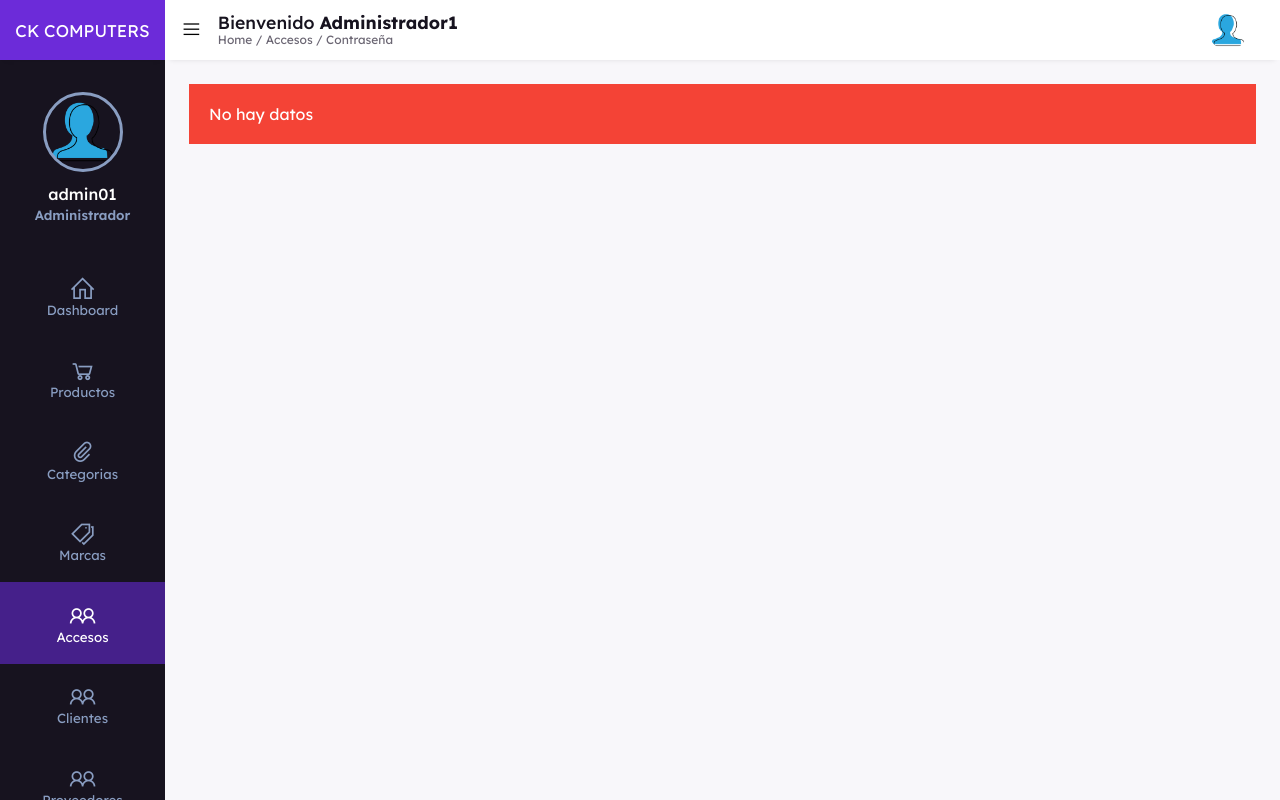
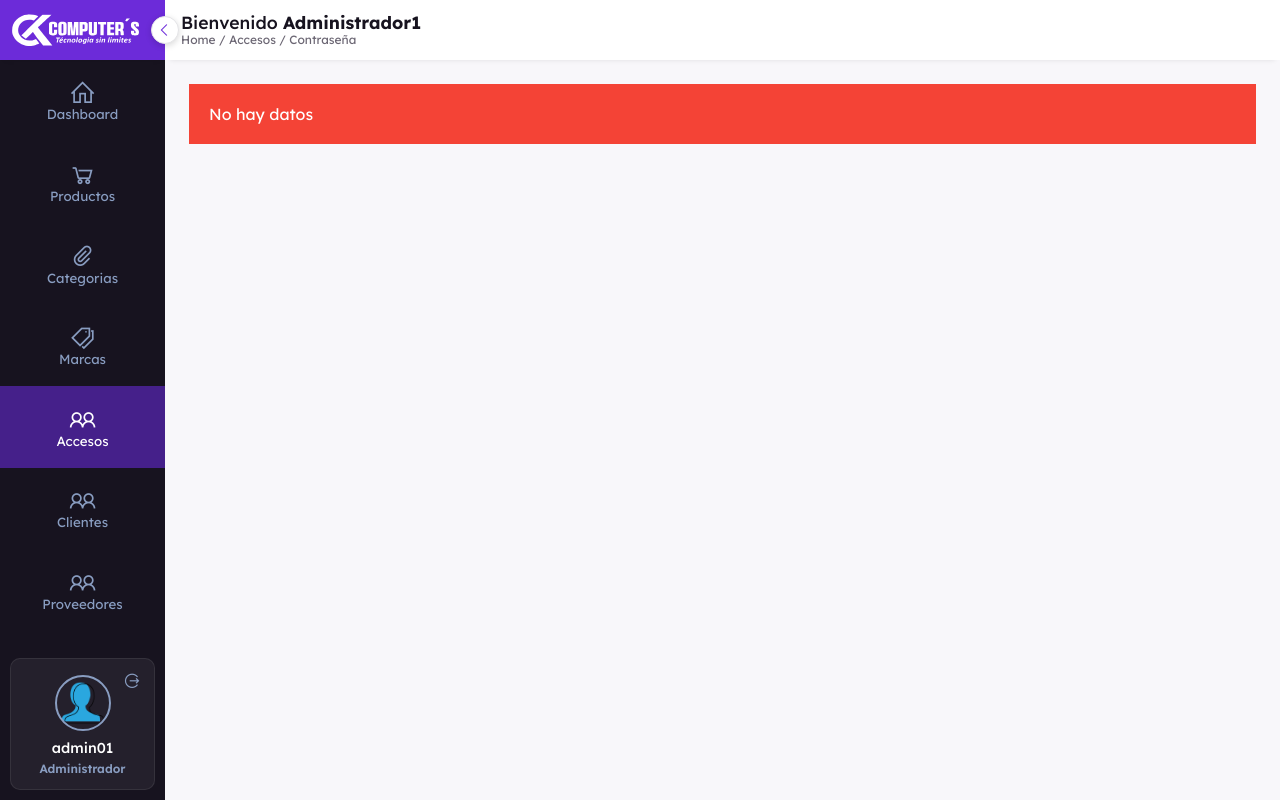
Before and after one commit to brandoncava/proyecto-titulacion, a PHP site: page /ckcomputers_system/frontend/accesos/cambiar.php in a window 1280 px wide. Run offline with PHP 8.4, Linux system fonts and the light colour scheme; a user stored in the database is signed in; data comes from the database, SQL or seed files in the repository.

Commit message:
Rediseña el menu lateral: boton redondo para plegar, perfil abajo y logo en SVG
- Boton redondo con flecha en el borde del menu (el icono de menu queda solo en celular)
- Tarjeta del usuario al pie del menu con el boton de cerrar sesion
- Logo y favicon vectorizados a SVG: 380 KB de imagenes pasan a 15 KB

```diff
--- a/backend/css/admin.css
+++ b/backend/css/admin.css
@@ -144,13 +144,6 @@
     width: 60px;
 }
 
-#menu-toggle:checked ~ .sidebar .side-header h3 {
-    width: 30px;
-    height: 30px;
-    font-size: 0;
-    background: url('../img/ck.ico') center center / contain no-repeat;
-}
-
 #menu-toggle:checked ~ .main-content {
     margin-left: 60px;
     width: calc(100% - 60px);
@@ -1437,3 +1430,203 @@ header {
         transition: none;
     }
 }
+
+/* boton redondo en el borde del menu (escritorio); la flecha gira al plegar */
+.boton-plegar {
+    position: fixed;
+    top: 16px;
+    left: 151px;
+    z-index: 120;
+    width: 28px;
+    height: 28px;
+    border-radius: 50%;
+    background: #fff;
+    border: 1px solid #e4e4e7;
+    box-shadow: 0 2px 6px rgb(0 0 0 / 15%);
+    display: flex;
+    align-items: center;
+    justify-content: center;
+    cursor: pointer;
+    color: var(--main-color);
+    transition: left 300ms ease, background 150ms, color 150ms;
+}
+.boton-plegar span {
+    font-size: 1rem;
+    transition: transform 300ms ease;
+}
+.boton-plegar:hover {
+    background: var(--main-color);
+    color: #fff;
+}
+#menu-toggle:checked ~ .boton-plegar {
+    left: 46px;
+}
+#menu-toggle:checked ~ .boton-plegar span {
+    transform: rotate(180deg);
+}
+.menu-movil {
+    display: none;
+}
+@media only screen and (max-width: 768px) {
+    .boton-plegar { display: none; }
+    .menu-movil { display: block; }
+}
+@media (prefers-reduced-motion: reduce) {
+    .boton-plegar, .boton-plegar span { transition: none; }
+}
+
+/* -----------------------------TARJETA DEL USUARIO AL PIE DEL MENU--------------------------*/
+/* el menu ocupa el alto disponible (con su propio scroll) y la tarjeta queda fija abajo */
+.side-content {
+    display: flex;
+    flex-direction: column;
+    overflow: hidden;
+}
+.side-menu {
+    flex: 1;
+    min-height: 0;
+    overflow-y: auto;
+    overflow-x: hidden;
+}
+.side-menu::-webkit-scrollbar { width: 5px; }
+.side-menu::-webkit-scrollbar-thumb { background: #4a4458; border-radius: 10px; }
+.perfil {
+    position: relative;
+    margin: 10px;
+    padding: 16px 10px 12px;
+    border-radius: 10px;
+    background: rgba(255, 255, 255, .06);
+    border: 1px solid rgba(255, 255, 255, .08);
+    text-align: center;
+    transition: margin 300ms ease, padding 300ms ease;
+}
+.perfil-foto {
+    width: 56px;
+    height: 56px;
+    margin: 0 auto 8px;
+    border: 2px solid #899DC1;
+    transition: width 300ms ease, height 300ms ease, margin 300ms ease;
+}
+.perfil-datos {
+    max-height: 60px;
+    overflow: hidden;
+    transition: max-height 300ms ease, opacity 200ms ease;
+}
+.perfil-datos h4 {
+    color: #fff;
+    font-weight: 500;
+    font-size: .9rem;
+    white-space: nowrap;
+    overflow: hidden;
+    text-overflow: ellipsis;
+}
+.perfil-datos small {
+    color: #899DC1;
+    font-weight: 600;
+    font-size: .75rem;
+}
+.perfil-salir {
+    position: absolute;
+    top: 8px;
+    right: 8px;
+    width: 28px;
+    height: 28px;
+    border-radius: 6px;
+    display: flex;
+    align-items: center;
+    justify-content: center;
+    color: #899DC1;
+    font-size: 1.2rem;
+    transition: background 150ms, color 150ms;
+}
+.perfil-salir:hover {
+    background: #B42318;
+    color: #fff;
+}
+/* menu plegado: solo la foto y debajo el boton de salir */
+#menu-toggle:checked ~ .sidebar .perfil {
+    margin: 6px;
+    padding: 8px 0;
+}
+#menu-toggle:checked ~ .sidebar .perfil-foto {
+    width: 34px;
+    height: 34px;
+    margin-bottom: 4px;
+}
+#menu-toggle:checked ~ .sidebar .perfil-datos {
+    max-height: 0;
+    opacity: 0;
+}
+#menu-toggle:checked ~ .sidebar .perfil-salir {
+    position: static;
+    margin: 0 auto;
+}
+@media only screen and (max-width: 768px) {
+    #menu-toggle:checked ~ .sidebar .perfil { margin: 10px; padding: 16px 10px 12px; }
+    #menu-toggle:checked ~ .sidebar .perfil-foto { width: 56px; height: 56px; margin-bottom: 8px; }
+    #menu-toggle:checked ~ .sidebar .perfil-datos { max-height: 60px; opacity: 1; }
+    #menu-toggle:checked ~ .sidebar .perfil-salir { position: absolute; }
+}
+@media (prefers-reduced-motion: reduce) {
+    .perfil, .perfil-foto, .perfil-datos { transition: none; }
+}
+
+/* -----------------------------LOGO DEL MENU--------------------------*/
+/* cklogo.svg es morado con fondo transparente: con el filtro se dibuja en blanco
+   sobre la franja morada. Plegado se ve solo el simbolo "CK" (la parte izquierda del logo) */
+.side-header h3.logo {
+    position: relative;
+    width: 100%;
+    height: 36px;
+    font-size: 0;
+    background: none;
+}
+.logo-completo, .logo-icono {
+    position: absolute;
+    top: 50%;
+    transform: translateY(-50%);
+    filter: brightness(0) invert(1);
+    transition: opacity 250ms ease;
+}
+.logo-completo {
+    left: 0;
+    width: 100%;
+    max-height: 36px;
+    object-fit: contain;
+}
+/* el simbolo queda a la izquierda para no tocar el boton redondo de plegar */
+.logo-icono {
+    left: 5px;
+    width: 31px;
+    height: 26px;
+    background: url('../img/ck-icono.svg') left center / contain no-repeat;
+    opacity: 0;
+}
+.side-header {
+    padding: 0 26px 0 12px;   /* aire para el boton redondo */
+}
+#menu-toggle:checked ~ .sidebar .side-header {
+    padding: 0 6px;
+}
+#menu-toggle:checked ~ .sidebar .side-header h3.logo {
+    width: 100%;
+    height: 36px;
+    background: none;
+}
+#menu-toggle:checked ~ .sidebar .logo-completo { opacity: 0; }
+#menu-toggle:checked ~ .sidebar .logo-icono { opacity: 1; }
+@media only screen and (max-width: 768px) {
+    #menu-toggle:checked ~ .sidebar .logo-completo { opacity: 1; }
+    #menu-toggle:checked ~ .sidebar .logo-icono { opacity: 0; }
+}
+
+/* tarjeta plegada: la foto arriba y el boton de salir debajo */
+#menu-toggle:checked ~ .sidebar .perfil {
+    display: flex;
+    flex-direction: column;
+    align-items: center;
+}
+#menu-toggle:checked ~ .sidebar .perfil-salir { order: 2; }
+@media only screen and (max-width: 768px) {
+    #menu-toggle:checked ~ .sidebar .perfil { display: block; }
+}
--- a/frontend/layout/cabecera.php
+++ b/frontend/layout/cabecera.php
@@ -35,7 +35,7 @@ $MENU = [
     <title>CK COMPUTERS</title>
     <link rel="stylesheet" href="../../backend/css/admin.css">
     <link rel="stylesheet" href="../../backend/css/loader.css">
-    <link rel="icon" type="image/png" href="../../backend/img/ck.ico">
+    <link rel="icon" type="image/svg+xml" href="../../backend/img/ck-icono.svg">
     <link rel="stylesheet" href="https://maxst.icons8.com/vue-static/landings/line-awesome/line-awesome/1.3.0/css/line-awesome.min.css">
     <link rel="stylesheet" type="text/css" href="../../backend/css/font.css">
 <?php if ($tablas): ?>
@@ -51,18 +51,19 @@ $MENU = [
         </div>
     </div>
     <input type="checkbox" id="menu-toggle">
+    <!-- boton redondo en el borde del menu: pliega/despliega en escritorio -->
+    <label for="menu-toggle" class="boton-plegar" title="Plegar o desplegar el menú">
+        <span class="las la-angle-left"></span>
+    </label>
     <div class="sidebar">
         <div class="side-header">
-            <h3>CK COMPUTERS</h3>
+            <h3 class="logo">
+                <img class="logo-completo" src="../../backend/img/cklogo.svg" alt="CK Computer's">
+                <span class="logo-icono" aria-hidden="true"></span>
+            </h3>
         </div>
 
         <div class="side-content">
-            <div class="profile">
-                <div class="profile-img bg-img" style="background-image: url(../../backend/img/user13.png)"></div>
-                <h4><?php echo e($_SESSION['username']); ?></h4>
-                <small><?php echo e(nombre_rol(rol_actual())); ?></small>
-            </div>
-
             <div class="side-menu">
                 <ul>
 <?php foreach ($MENU as $clave => [$permiso, $ruta, $icono, $texto]): ?>
@@ -75,13 +76,19 @@ $MENU = [
                     </li>
 <?php endif; ?>
 <?php endforeach; ?>
-                    <li>
-                        <a href="../salir.php" onclick="return confirm('¿Seguro que deseas cerrar sesión?');">
-                            <span class="las la-power-off"></span>
-                            <small>Salir</small>
-                        </a>
-                    </li>
                 </ul>
+            </div>
+
+            <!-- tarjeta del usuario al pie del menu -->
+            <div class="perfil">
+                <a class="perfil-salir" href="../salir.php" title="Cerrar sesión" onclick="return confirm('¿Seguro que deseas cerrar sesión?');">
+                    <span class="las la-sign-out-alt"></span>
+                </a>
+                <div class="perfil-foto bg-img" style="background-image: url(../../backend/img/user13.png)"></div>
+                <div class="perfil-datos">
+                    <h4><?php echo e($_SESSION['username']); ?></h4>
+                    <small><?php echo e(nombre_rol(rol_actual())); ?></small>
+                </div>
             </div>
         </div>
     </div>
@@ -90,7 +97,8 @@ $MENU = [
 
         <header>
             <div class="header-content">
-                <label for="menu-toggle">
+                <!-- en celular el menu esta fuera de pantalla: se abre desde aqui -->
+                <label for="menu-toggle" class="menu-movil" title="Abrir el menú">
                     <span class="las la-bars"></span>
                 </label>
 
@@ -99,11 +107,6 @@ $MENU = [
                     <small>Home / <?php echo e($migas); ?></small>
                 </div>
 
-                <div class="header-menu">
-                    <div class="user">
-                        <div class="bg-img" style="background-image: url(../../backend/img/user13.png)"></div>
-                    </div>
-                </div>
             </div>
         </header>
 
--- a/frontend/login.php
+++ b/frontend/login.php
@@ -15,7 +15,7 @@ include_once '../backend/php/login.php';
   <meta http-equiv="X-UA-Compatible" content="IE=edge">
   <meta name="viewport" content="width=device-width, initial-scale=1.0">
   <title>CK COMPUTERS</title>
-  <link rel="icon" type="image/x-icon" href="../backend/img/ck.ico">
+  <link rel="icon" type="image/svg+xml" href="../backend/img/ck-icono.svg">
   <link rel="stylesheet" type="text/css" href="../backend/css/style.css">
   <link rel="stylesheet" href="../backend/css/loader.css">
 </head>
@@ -65,7 +65,7 @@ include_once '../backend/php/login.php';
 
     <section class="login-info">
       <div class="login-info-content">
-        <img src="../backend/img/cklogo.png" alt="CK COMPUTERS" class="ck-logo">
+        <img src="../backend/img/cklogo.svg" alt="CK COMPUTERS" class="ck-logo">
         <p>HOLA DE NUEVO, BIENVENIDO A TU SISTEMA DE VENTAS</p>
       </div>
     </section>
```
Also changed, not shown: backend/img/ck-icono.svg (added), backend/img/ck.ico (deleted), backend/img/cklogo.png (deleted), backend/img/cklogo.svg (added).
